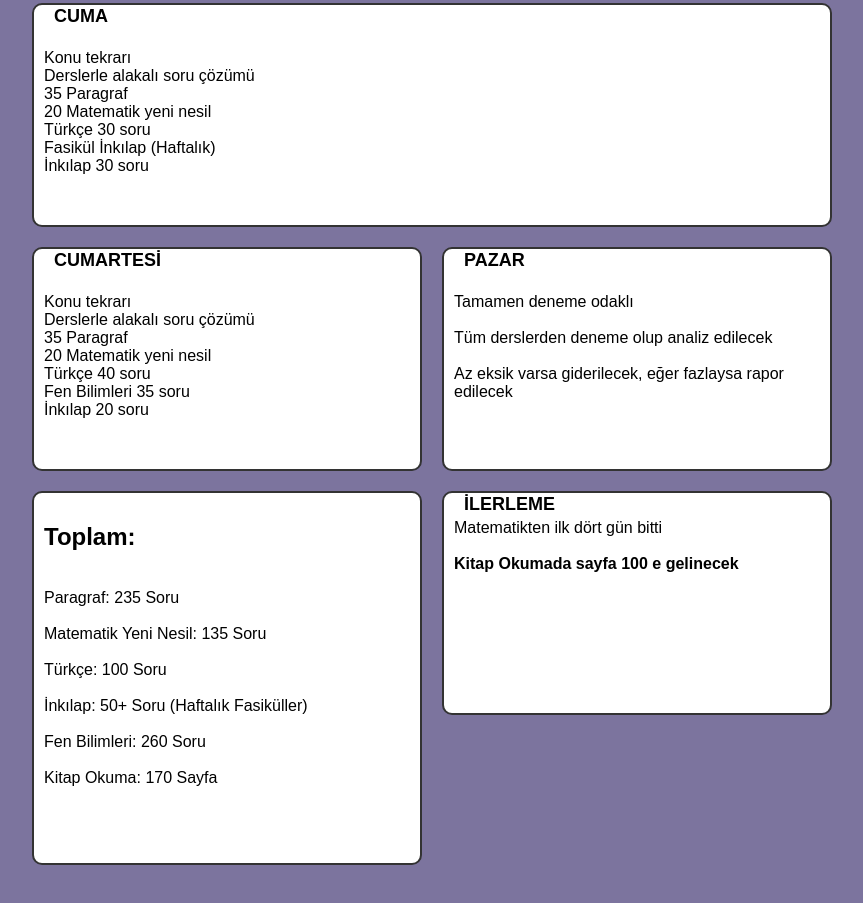
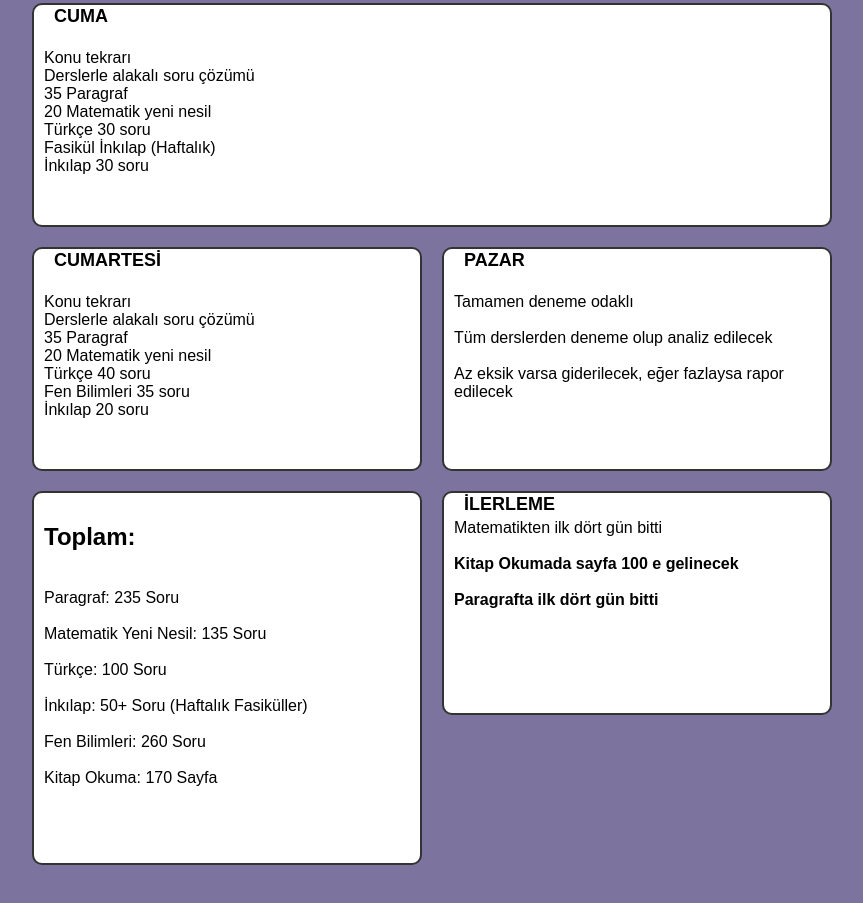
Before and after one commit to Sayed-Arsalan-Mahmudi/Sayed-Arsalan-Mahmudi.github.io, a plain HTML site: page Schedule.html in a window 1280 px wide. Shown: the part 877-1780 px from the top of the page, without its empty margins (208-1071 px from the left). Drawn offline with Linux system fonts and the light colour scheme.

Commit message:
Edited only text.

```diff
--- a/Schedule.html
+++ b/Schedule.html
@@ -111,7 +111,7 @@
     <div class="day"><h2>Cumartesi</h2><p><br>Konu tekrarı<br>Derslerle alakalı soru çözümü<br>35 Paragraf<br>20 Matematik yeni nesil<br>Türkçe 40 soru<br>Fen Bilimleri 35 soru<br>İnkılap 20 soru</p></div>
     <div class="day"><h2>Pazar</h2><p><br>Tamamen deneme odaklı<br><br>Tüm derslerden deneme olup analiz edilecek<br><br>Az eksik varsa giderilecek, eğer fazlaysa rapor<br>edilecek</p></div>
     <div class="day-total"><h2>Toplam:</h2><p><br>Paragraf: 235 Soru<br><br>Matematik Yeni Nesil: 135 Soru<br><br>Türkçe: 100 Soru<br><br> İnkılap: 50+ Soru (Haftalık Fasiküller)<br><br>Fen Bilimleri: 260 Soru<br><br>Kitap Okuma: 170 Sayfa</p></div>
-    <div class="day"><h2>İlerleme</h2><p>Matematikten ilk dört gün bitti <br><br><strong>Kitap Okumada sayfa 100 e gelinecek</strong></p></div>
+    <div class="day"><h2>İlerleme</h2><p>Matematikten ilk dört gün bitti <br><br><strong>Kitap Okumada sayfa 100 e gelinecek <br><br>Paragrafta ilk dört gün bitti</strong></p></div>
   </div>
 
 </body>
```
